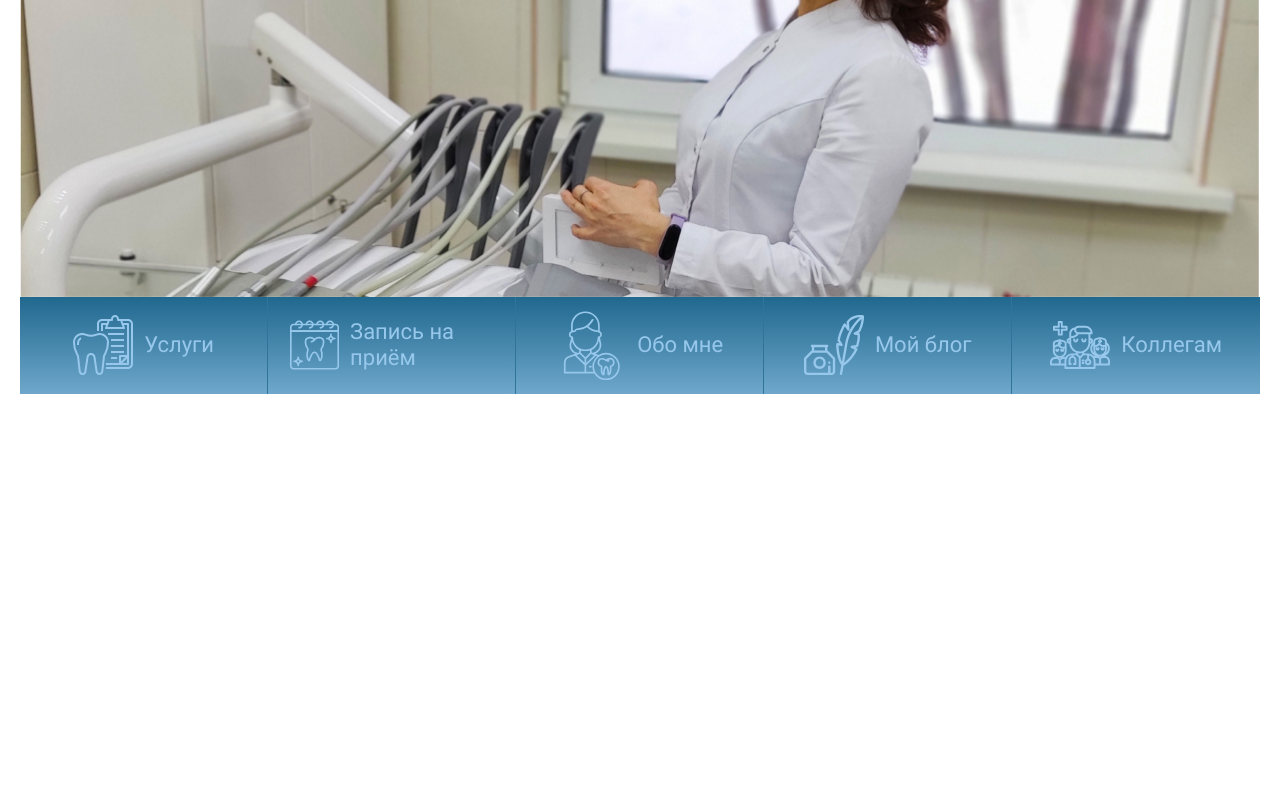
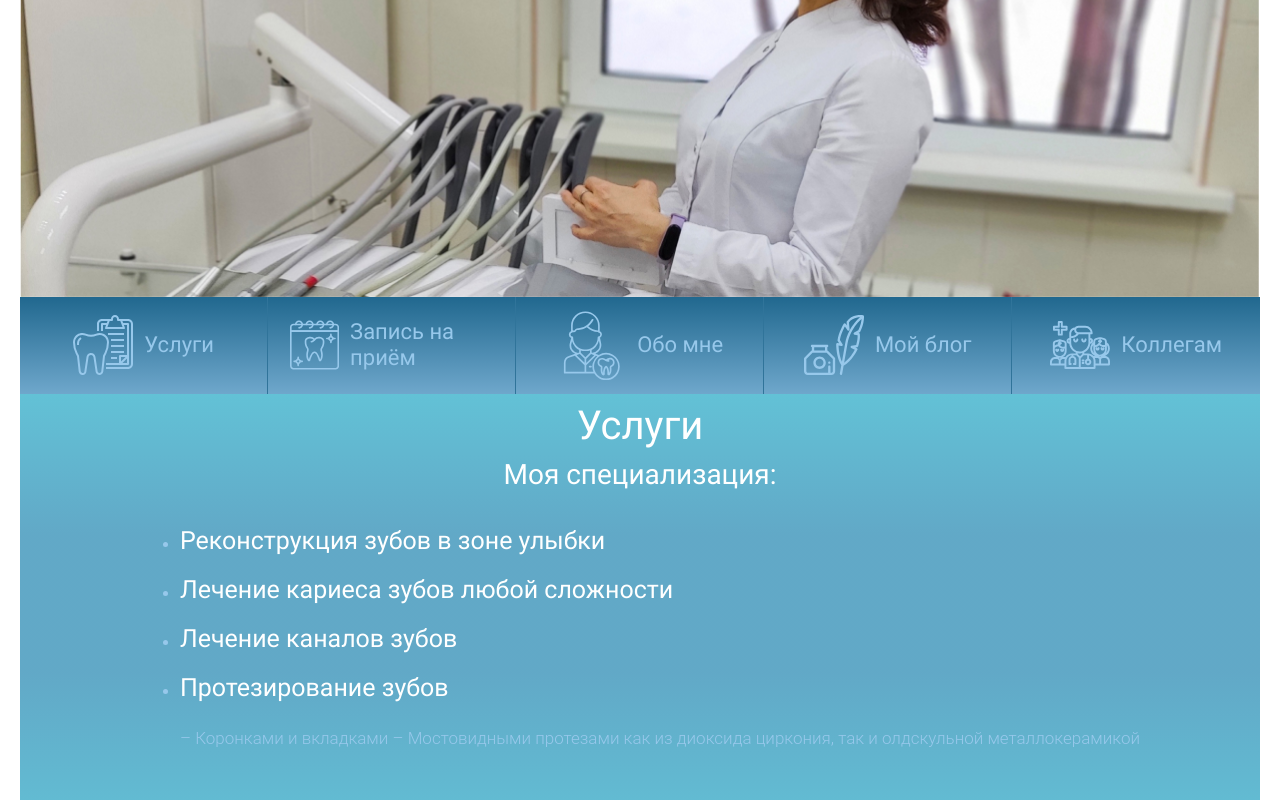
Before and after one commit to VitalyTikhonov/dentists-website, a React (Create React App) app: page / in a window 1280 px wide. Shown: the part 355-1155 px from the top of the page. Before the commit the page ends 800 px from the top, so only its background shows below. Built offline with nearby package versions, Linux system fonts and the light colour scheme; a web font is replaced by a local one.

Commit message:
Started making Services, made Headline

```diff
--- a/src/App.js
+++ b/src/App.js
@@ -3,6 +3,7 @@ import { Route, Switch } from "react-router-dom";
 import "./App.scss";
 import Header from './components/Header/Header';
 import Cover from './components/Cover/Cover';
+import Services from './components/Services/Services';
 import UIControls from "./components/UIControls/UIControls";
 import Counter from "./components/v1/counter/Counter";
 
@@ -14,6 +15,7 @@ function App() {
         <Switch>
           <Route exact path='/'>
             <Cover />
+            <Services />
           </Route>
 
           {/* <Route path='/signup'>
--- /dev/null
+++ b/src/components/Headline/Headline.js
@@ -0,0 +1,19 @@
+import "./Headline.scss";
+
+function Headline({ children, level, color }) {
+    switch (level) {
+        case 2:
+            return <h2 className={`headline headline_color_${color}`} >{children}</h2>
+            break;
+        case 3:
+            return <h3 className={`headline headline_subtitle headline_color_${color}`} >{children}</h3>
+            break;
+        case 4:
+            return <h4 className={`headline headline_card-title headline_color_${color}`} >{children}</h4>
+            break;
+        default:
+            return <div>ОШИБКА</div>
+    }
+}
+
+export default Headline;
--- /dev/null
+++ b/src/components/Headline/Headline.scss
@@ -0,0 +1,20 @@
+@import "../../css-variables.scss";
+
+.headline {
+  margin: 0 0 2px;
+  font-weight: normal;
+  font-size: $FS1240_SECTION_TITLE;
+  line-height: 47px;
+}
+
+.headline_subtitle {
+  font-size: $FS1240_SECTION_SUBTITLE;
+}
+
+.headline_card-title {
+  font-size: $FS1240_CARD_TITLE;
+}
+
+.headline_color_white {
+  color: $WHITE;
+}
--- /dev/null
+++ b/src/components/Services/Services.js
@@ -0,0 +1,34 @@
+import "./Services.scss";
+import Headline from "../Headline/Headline";
+
+function Services() {
+    const services = [
+        ['Реконструкция зубов в зоне улыбки'],
+        ['Лечение кариеса зубов любой сложности'],
+        ['Лечение каналов зубов'],
+        [
+            'Протезирование зубов',
+            `
+                – Коронками и вкладками
+                – Мостовидными протезами как из диоксида циркония, так и олдскульной металлокерамикой
+            `,
+        ],
+    ];
+
+    return (
+        <section className="services">
+            <Headline level={2} color="white" >Услуги</Headline>
+            <Headline level={3} color="white" >Моя специализация:</Headline>
+            <ul className="services__accordion" >
+                {services.map((item) => (
+                    <li className="services__accordion-bar" >
+                        <Headline level={4} color="white" >{item[0]}</Headline>
+                        {item[1] && <p className="" >{item[1]}</p>}
+                    </li>
+                ))}
+            </ul>
+        </section>
+    );
+}
+
+export default Services;
--- /dev/null
+++ b/src/components/Services/Services.scss
@@ -0,0 +1,7 @@
+.services {
+    display: flex;
+    flex-direction: column;
+    align-items: center ;
+    padding: 8px 26px 18px;
+    background: linear-gradient(180deg, #64E9EE -55.42%, rgba(58, 147, 185, 0.8) 34.73%, rgba(58, 147, 185, 0.8) 68.67%, #64E9EE 179.24%);
+}
```
